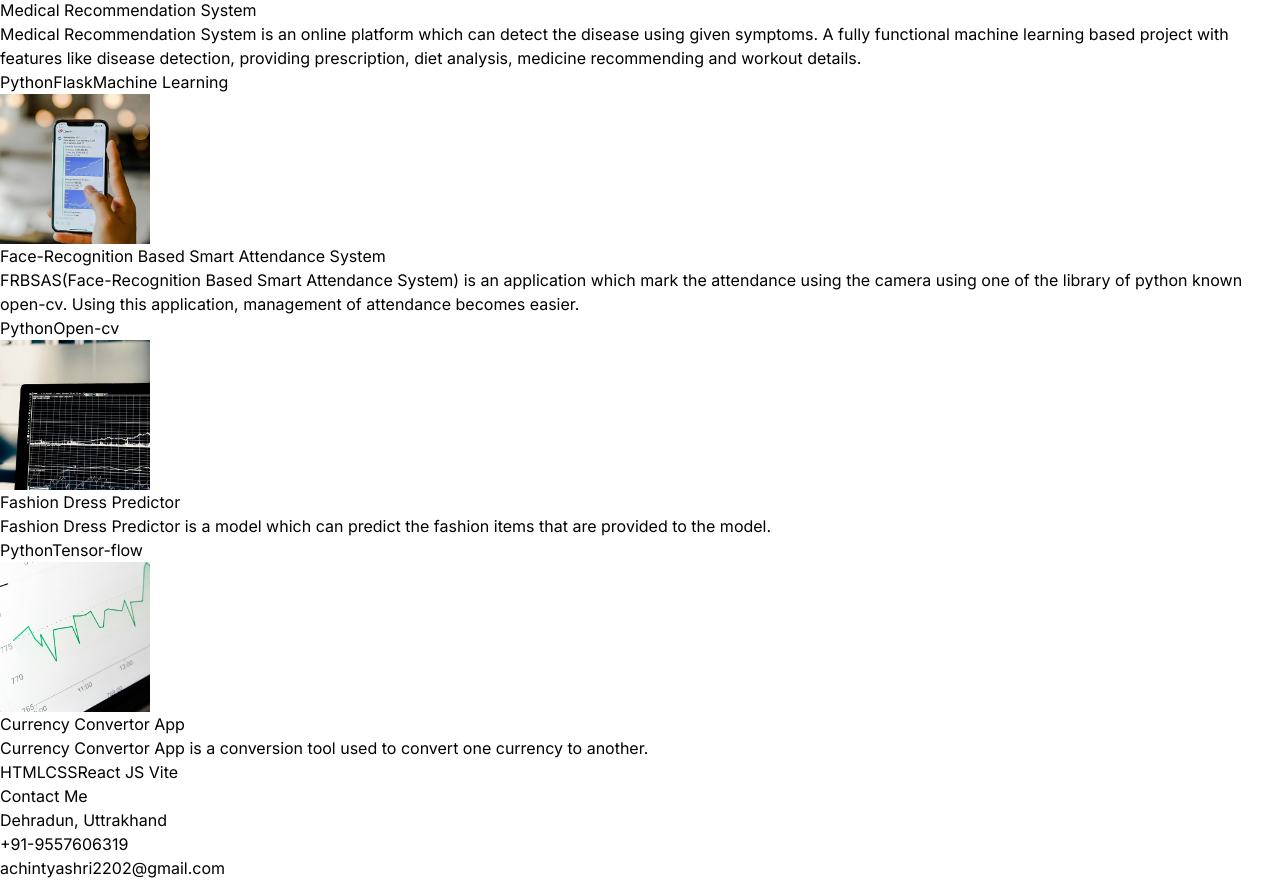
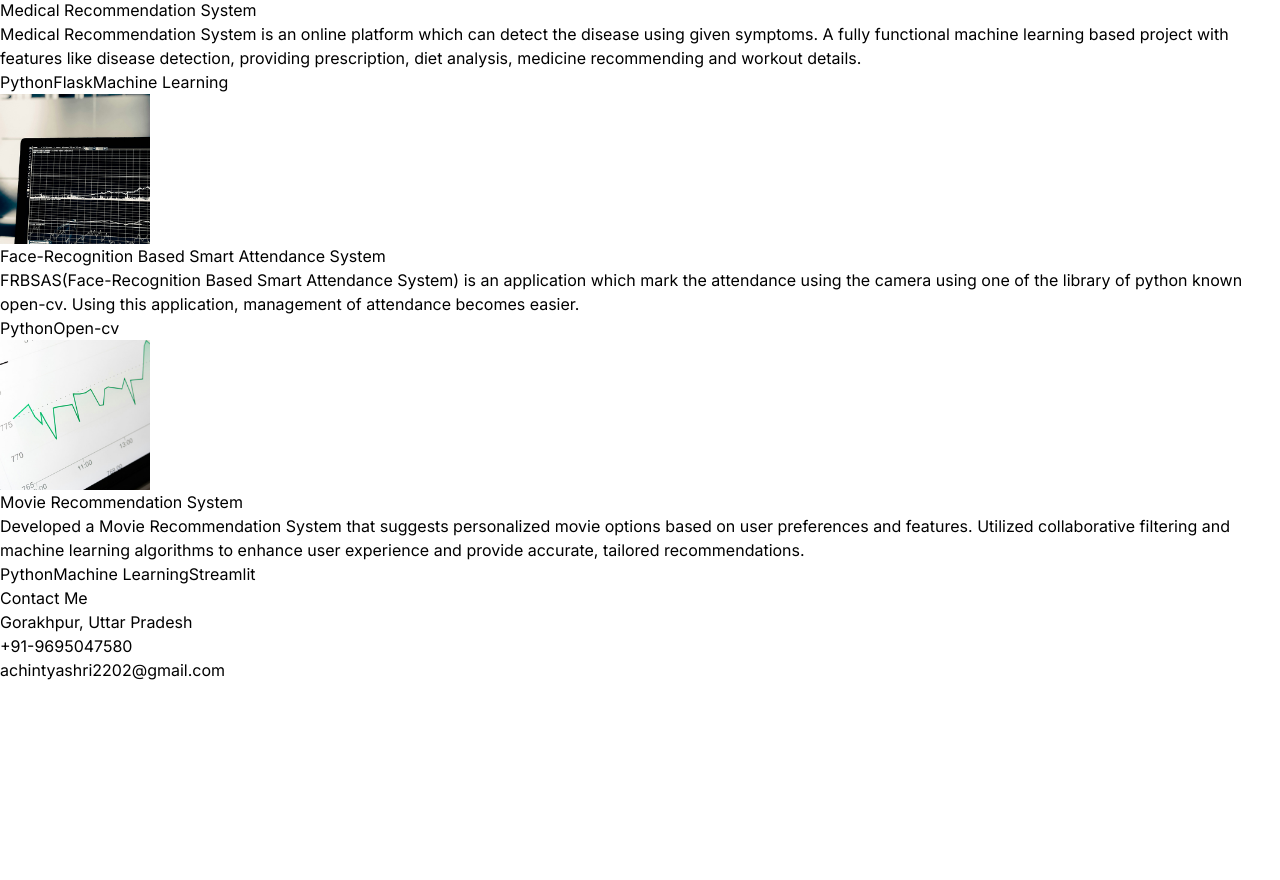
Before and after one commit to ESHUshri202/Postfolio_24, a React (Vite) app: page / in a window 1280 px wide. Shown: the part 3834-4714 px from the top of the page. After the commit the page ends 4516 px from the top, so only its background shows below. Built offline with nearby package versions, Linux system fonts and the light colour scheme.

Commit message:
update project

```diff
--- a/package.json
+++ b/package.json
@@ -10,6 +10,9 @@
     "preview": "vite preview"
   },
   "dependencies": {
+    "@emotion/react": "^11.13.3",
+    "@emotion/styled": "^11.13.0",
+    "@mui/material": "^6.0.1",
     "framer-motion": "^11.3.19",
     "react": "^18.3.1",
     "react-dom": "^18.3.1",
--- a/src/components/Project.jsx
+++ b/src/components/Project.jsx
@@ -1,42 +1,184 @@
-import { PROJECTS } from "../constants"
+// import { PROJECTS } from "../constants";
 import { motion } from "framer-motion";
+// import usePagination from '@mui/material/usePagination';
+// import Pagination from '@mui/material/Pagination';
+// import { useState } from "react";
 const Project = () => {
+    // const [currentPage, setCurrentPage] = useState(1);
+    // const [postsPerPage,setPostsPerPage] = useState(8);
+
+    // const lastPostIndex = currentPage * postsPerPage;
+    // const firstPostIndex = lastPostIndex - postsPerPage;
   return (
     <div className="border-b border-neutral-900 pb-4 ">
       <motion.h2
-        whileInView={{opacity:1 , y:0}}
-        initial={{opacity:0, y:-100}}
-        transition={{duration: 1}}
-        className="my-20 text-center text-4xl">Projects</motion.h2>
+        whileInView={{ opacity: 1, y: 0 }}
+        initial={{ opacity: 0, y: -100 }}
+        transition={{ duration: 1 }}
+        className="my-20 text-center text-4xl"
+      >
+        Projects
+      </motion.h2>
       <div>
-            {PROJECTS.map((project, index) =>(
-                <div key={index} className="mb-8 flex flex-wrap lg:justify-center">
+        <div className="mb-8 flex flex-wrap lg:justify-center">
           <motion.div
-                    whileInView={{opacity:1, x:0}}
-                    initial={{opacity:0, x:-100}}
-                    transition={{duration:1}}
-                    className="w-full lg:w-1/4">
+            whileInView={{ opacity: 1, x: 0 }}
+            initial={{ opacity: 0, x: -100 }}
+            transition={{ duration: 1 }}
+            className="w-full lg:w-1/4"
+          >
             <img
-                            src={project.image}
+              src="/src/assets/projects/project-1.jpg"
               width={150}
               height={150}
-                            alt={project.title}
+              alt="project1"
               className="mb-6 rounder"
             />
           </motion.div>
           <motion.div
-                    whileInView={{opacity:1, x:0}}
-                    initial={{opacity:0, x:100}}
-                    transition={{duration:1}}
-                    className="w-full max-w-xl lg:w-3/4">
-                        <h6 className="mb-2 font-semibold">{project.title}</h6>
-                        <p className="mb-4 text-neutral-400">{project.description}</p>
-                        {project.technologies.map((tech,index)=>(
-                            <span key={index} className="mr-2 rounded bg-neutral-900 px-2 py-1 text-sm font-medium text-purple-800">{tech}</span>
-                        ))}
+            whileInView={{ opacity: 1, x: 0 }}
+            initial={{ opacity: 0, x: 100 }}
+            transition={{ duration: 1 }}
+            className="w-full max-w-xl lg:w-3/4"
+          >
+            <a href="https://github.com/ESHUshri202/Medical_Recommendation_System">
+              <h6 className="mb-2 font-semibold">
+                Medical Recommendation System
+              </h6>
+            </a>
+            <p className="mb-4 text-neutral-400">
+              Medical Recommendation System is an online platform which can
+              detect the disease using given symptoms. A fully functional
+              machine learning based project with features like disease
+              detection, providing prescription, diet analysis, medicine
+              recommending and workout details.
+            </p>
+            <span className="mr-2 rounded bg-neutral-900 px-2 py-1 text-sm font-medium text-purple-800">
+              Python
+            </span>
+            <span className="mr-2 rounded bg-neutral-900 px-2 py-1 text-sm font-medium text-purple-800">
+              Flask
+            </span>
+            <span className="mr-2 rounded bg-neutral-900 px-2 py-1 text-sm font-medium text-purple-800">
+              Machine Learning
+            </span>
           </motion.div>
         </div>
-            ))}
+        <div className="mb-8 flex flex-wrap lg:justify-center">
+          <motion.div
+            whileInView={{ opacity: 1, x: 0 }}
+            initial={{ opacity: 0, x: -100 }}
+            transition={{ duration: 1 }}
+            className="w-full lg:w-1/4"
+          >
+            <img
+              src="/src/assets/projects/project-3.jpg"
+              width={150}
+              height={150}
+              alt="project1"
+              className="mb-6 rounder"
+            />
+          </motion.div>
+          <motion.div
+            whileInView={{ opacity: 1, x: 0 }}
+            initial={{ opacity: 0, x: 100 }}
+            transition={{ duration: 1 }}
+            className="w-full max-w-xl lg:w-3/4"
+          >
+            <a href="https://github.com/ESHUshri202/Face-Recognition-Based-Smart-Attendance-System">
+              <h6 className="mb-2 font-semibold">
+                Face-Recognition Based Smart Attendance System
+              </h6>
+            </a>
+            <p className="mb-4 text-neutral-400">FRBSAS(Face-Recognition Based Smart Attendance System) is an application which mark the attendance using the camera using one of the library of python known open-cv. Using this application,
+                             management of attendance becomes easier.</p>
+            <span className="mr-2 rounded bg-neutral-900 px-2 py-1 text-sm font-medium text-purple-800">
+              Python
+            </span>
+            <span className="mr-2 rounded bg-neutral-900 px-2 py-1 text-sm font-medium text-purple-800">
+              Open-cv
+            </span>
+          </motion.div>
+        </div>
+        <div className="mb-8 flex flex-wrap lg:justify-center">
+          <motion.div
+            whileInView={{ opacity: 1, x: 0 }}
+            initial={{ opacity: 0, x: -100 }}
+            transition={{ duration: 1 }}
+            className="w-full lg:w-1/4"
+          >
+            <img
+              src="/src/assets/projects/project-4.jpg"
+              width={150}
+              height={150}
+              alt="project1"
+              className="mb-6 rounder"
+            />
+          </motion.div>
+          <motion.div
+            whileInView={{ opacity: 1, x: 0 }}
+            initial={{ opacity: 0, x: 100 }}
+            transition={{ duration: 1 }}
+            className="w-full max-w-xl lg:w-3/4"
+          >
+            <a href="https://github.com/ESHUshri202/Movie_Recommendation_System">
+              <h6 className="mb-2 font-semibold">
+                Movie Recommendation System
+              </h6>
+            </a>
+            <p className="mb-4 text-neutral-400">Developed a Movie Recommendation System that suggests personalized movie options based on user preferences and features.
+                                Utilized collaborative filtering and machine learning algorithms to enhance user experience and provide accurate, tailored recommendations.
+            </p>
+            <span className="mr-2 rounded bg-neutral-900 px-2 py-1 text-sm font-medium text-purple-800">
+              Python
+            </span>
+            <span className="mr-2 rounded bg-neutral-900 px-2 py-1 text-sm font-medium text-purple-800">
+              Machine Learning
+            </span>
+            <span className="mr-2 rounded bg-neutral-900 px-2 py-1 text-sm font-medium text-purple-800">
+              Streamlit
+            </span>
+          </motion.div>
+        </div>
+        {/* <span ><Pagination className="flex my-5 px-1/4 justify-center text-4xl shadow-md" count={5} color='success' variant="outlined"/></span> */}
+        {/* <div className="mb-8 flex flex-wrap lg:justify-center">
+          <motion.div
+            whileInView={{ opacity: 1, x: 0 }}
+            initial={{ opacity: 0, x: -100 }}
+            transition={{ duration: 1 }}
+            className="w-full lg:w-1/4"
+          >
+            <img
+              src="/src/assets/projects/project-1.jpg"
+              width={150}
+              height={150}
+              alt="project1"
+              className="mb-6 rounder"
+            />
+          </motion.div>
+          <motion.div
+            whileInView={{ opacity: 1, x: 0 }}
+            initial={{ opacity: 0, x: 100 }}
+            transition={{ duration: 1 }}
+            className="w-full max-w-xl lg:w-3/4"
+          >
+            <a href="#">
+              <h6 className="mb-2 font-semibold">
+                Medical Recommendation System
+              </h6>
+            </a>
+            <p className="mb-4 text-neutral-400">its</p>
+            <span className="mr-2 rounded bg-neutral-900 px-2 py-1 text-sm font-medium text-purple-800">
+              Python
+            </span>
+            <span className="mr-2 rounded bg-neutral-900 px-2 py-1 text-sm font-medium text-purple-800">
+              Python
+            </span>
+            <span className="mr-2 rounded bg-neutral-900 px-2 py-1 text-sm font-medium text-purple-800">
+              Python
+            </span>
+          </motion.div>
+        </div> */}
       </div>
     </div>
   );
--- a/src/constants/index.js
+++ b/src/constants/index.js
@@ -70,7 +70,7 @@ export const PROJECTS = [
 ];
 
 export const CONTACT = {
-  address: "Dehradun, Uttrakhand",
-  phoneNo: "+91-9557606319",
+  address: "Gorakhpur, Uttar Pradesh",
+  phoneNo: "+91-9695047580",
   email: "achintyashri2202@gmail.com",
 };
```
Also changed, not shown: 1 other file (tests, documents, lock files or other folders). Lines whose indentation alone changed are shown as unchanged.
